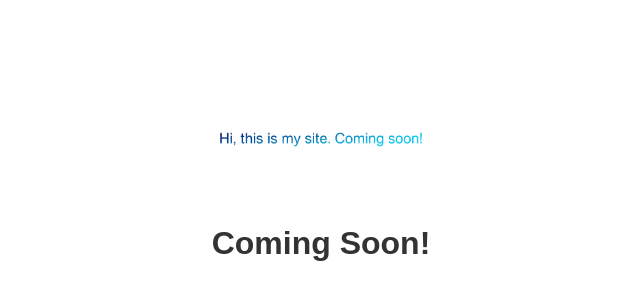
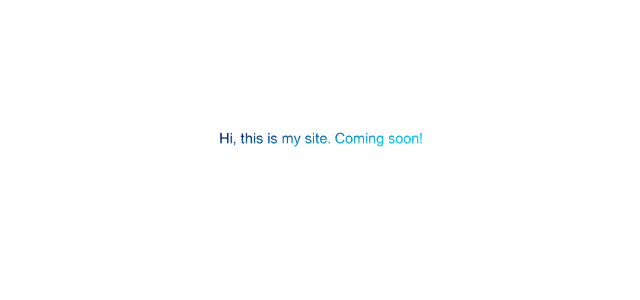
Before and after one commit to hitz51/hiteshramina.github.io, a plain HTML site: page index.html in a window 1280 px wide. Shown: the part 30-330 px from the top of the page, without its empty margins (319-959 px from the left). Drawn offline with Linux system fonts and the light colour scheme.

Commit message:
Update index.html

```diff
--- a/index.html
+++ b/index.html
@@ -22,6 +22,6 @@
 </head>
 <body>
     <img src="cover.png" alt="HitesRamina">
-    <h1>Coming Soon!</h1>
+    <h1</h1>
 </body>
 </html>
```
